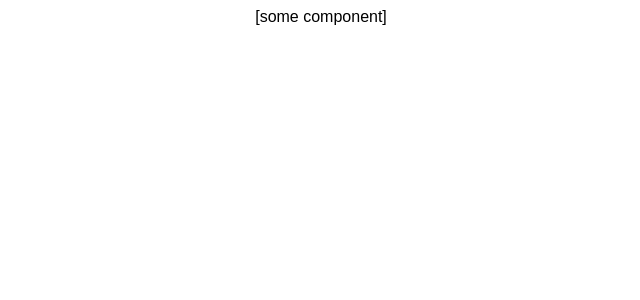
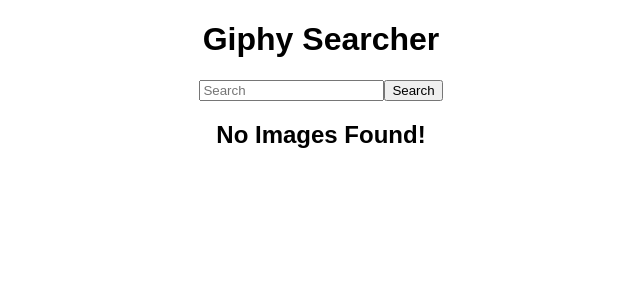
Before and after one commit to shamseen/hw-w05d04-giphy-searcher, a React (Create React App) app: page / in a window 1280 px wide. Shown: the top 300 px of the page, without its empty margins (319-959 px from the left). Built offline with nearby package versions, Linux system fonts and the light colour scheme.

Commit message:
basic html / scaffold

```diff
--- a/src/App.js
+++ b/src/App.js
@@ -1,9 +1,16 @@
+import React from "react";
+import SearchForm from "./components/SearchForm";
+import SearchResults from "./components/SearchResults";
 import "./styles.scss";
 
 export default function App() {
   return (
     <div className="App">
-      <div>[some component]</div>
+      <div>
+        <h1>Giphy Searcher</h1>
+        <SearchForm />
+        <SearchResults />
+      </div>
     </div>
   );
 }
--- /dev/null
+++ b/src/components/SearchForm.js
@@ -0,0 +1,8 @@
+export default function SearchForm(props) {
+  return (
+    <form className="form-horizontal">
+      <input placeholder="Search" type="text" name="searchString" required />
+      <button type="submit">Search</button>
+    </form>
+  );
+}
--- /dev/null
+++ b/src/components/SearchResults.js
@@ -0,0 +1,8 @@
+export default function SearchResult(props) {
+  // return early if there are no images
+  if (!props.length) {
+    return <h2>No Images Found!</h2>;
+  }
+
+  return <div className="gallery">[results]</div>;
+}
```
